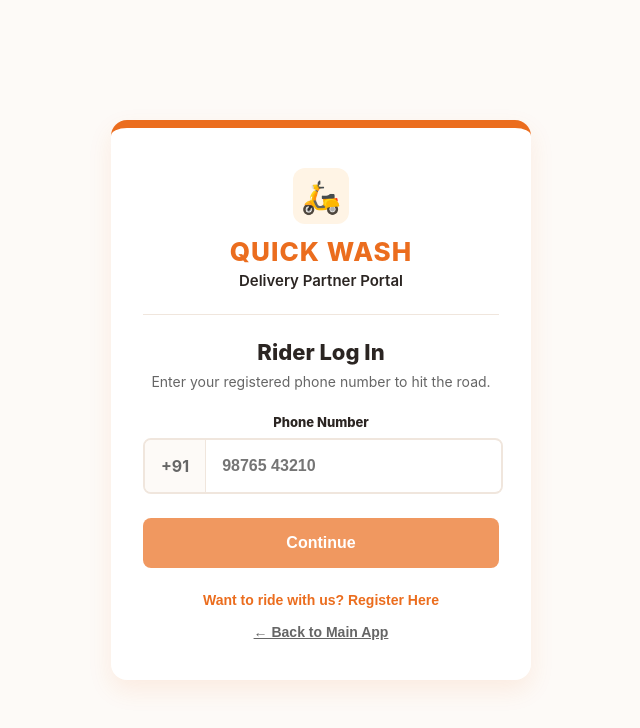
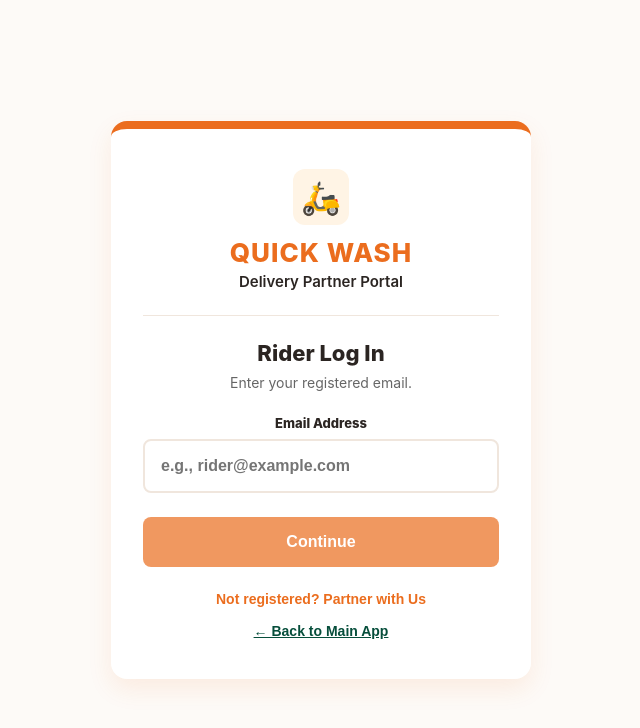
Before and after one commit to Tanvijipoojary/quick-wash1, a React (Create React App) app in the folder main-login-signup/: page /rider in a window 1280 px wide. Shown: the top 728 px of the page, without its empty margins (319-959 px from the left). Built offline with nearby package versions, Linux system fonts and the light colour scheme.

Commit message:
updated full vendor board

```diff
--- a/main-login-signup/src/components/rider/r_onboarding.jsx
+++ b/main-login-signup/src/components/rider/r_onboarding.jsx
@@ -9,8 +9,9 @@ const RiderOnboarding = () => {
   const [otp, setOtp] = useState(['', '', '', '']);
   const [isLoading, setIsLoading] = useState(false);
 
+  // Added 'email' to formData
   const [formData, setFormData] = useState({
-    fullName: '', phone: '', city: '',
+    fullName: '', phone: '', email: '', city: '',
     vehicleType: 'Two Wheeler (Bike/Scooter)', vehicleNumber: ''
   });
 
@@ -20,7 +21,8 @@ const RiderOnboarding = () => {
 
   const handleSendOTP = (e) => {
     e.preventDefault();
-    if (!formData.fullName || !formData.phone) return;
+    // Now requires email to proceed
+    if (!formData.fullName || !formData.phone || !formData.email || !formData.city) return;
     setIsLoading(true);
     setTimeout(() => { setIsLoading(false); setOtpSent(true); }, 1000);
   };
@@ -40,7 +42,7 @@ const RiderOnboarding = () => {
     if (element.nextSibling && element.value !== '') element.nextSibling.focus();
   };
 
-  // Step 1: Rider Basic Registration
+  // Step 1: Rider Basic Registration (Now with Email)
   const renderStep1 = () => (
     <div className="ronb-step-content">
       <div className="ronb-text-header">
@@ -58,12 +60,17 @@ const RiderOnboarding = () => {
             <label>Phone Number</label>
             <input type="tel" name="phone" placeholder="+91 98765 43210" value={formData.phone} onChange={handleInputChange} required />
           </div>
+          {/* NEW: Email Address Field */}
+          <div className="ronb-input-group">
+            <label>Email Address</label>
+            <input type="email" name="email" placeholder="rider@quickwash.com" value={formData.email} onChange={handleInputChange} required />
+          </div>
           <div className="ronb-input-group">
             <label>City</label>
             <input type="text" name="city" placeholder="e.g. Mangaluru" value={formData.city} onChange={handleInputChange} required />
           </div>
           <button type="submit" className="ronb-action-btn" disabled={isLoading}>
-            {isLoading ? 'Sending OTP...' : 'Send Verification OTP'}
+            {isLoading ? 'Sending OTP...' : 'Send OTP to Email'}
           </button>
           <button type="button" className="ronb-text-btn" onClick={() => navigate('/rider')}>
             Already registered? Log in
@@ -71,8 +78,9 @@ const RiderOnboarding = () => {
         </form>
       ) : (
         <form onSubmit={handleVerifyOTP} style={{width: '100%', display: 'flex', flexDirection: 'column', alignItems: 'center'}}>
+          {/* UPDATED: Displays the Email Address instead of Phone */}
           <p style={{textAlign: 'center', color: '#2b2522', fontWeight: '600', marginBottom: '24px'}}>
-            Enter the 4-digit code sent to <br/><span style={{color: '#eb6d1e'}}>{formData.phone}</span>
+            Enter the 4-digit code sent to <br/><span style={{color: '#eb6d1e'}}>{formData.email}</span>
           </p>
           <div className="ronb-otp-container">
             {otp.map((data, index) => (
@@ -82,7 +90,7 @@ const RiderOnboarding = () => {
           <button type="submit" className="ronb-action-btn" disabled={isLoading || otp.join('').length < 4}>
             {isLoading ? 'Verifying...' : 'Verify & Continue'}
           </button>
-          <button type="button" className="ronb-text-btn" onClick={() => setOtpSent(false)} style={{color: '#666'}}>Edit Phone Number</button>
+          <button type="button" className="ronb-text-btn" onClick={() => setOtpSent(false)} style={{color: '#666'}}>Edit Details</button>
         </form>
       )}
     </div>
@@ -113,7 +121,7 @@ const RiderOnboarding = () => {
     </div>
   );
 
-  // Step 3: Rider KYC (Only Required Docs)
+  // Step 3: Rider KYC (Now with Vehicle Insurance!)
   const renderStep3 = () => (
     <div className="ronb-step-content">
       <div className="ronb-text-header">
@@ -134,6 +142,15 @@ const RiderOnboarding = () => {
           <div className="ronb-upload-header">
             <span className="ronb-upload-icon">🏍️</span>
             <div><strong>RC Book / Smart Card</strong><small>Vehicle Registration</small></div>
+          </div>
+          <button className="ronb-upload-btn">Upload</button>
+        </div>
+
+        {/* NEW: Vehicle Insurance Box */}
+        <div className="ronb-upload-box">
+          <div className="ronb-upload-header">
+            <span className="ronb-upload-icon">🛡️</span>
+            <div><strong>Vehicle Insurance</strong><small>Valid Policy Copy</small></div>
           </div>
           <button className="ronb-upload-btn">Upload</button>
         </div>
@@ -171,9 +188,9 @@ const RiderOnboarding = () => {
       <h2>Profile Under Review</h2>
       <p>Thanks for applying, <strong>{formData.fullName || 'Rider'}</strong>!</p>
       <div className="ronb-info-card">
-        Our onboarding team is reviewing your Driving License and Vehicle RC. This usually takes <strong>24 hours</strong>.
+        Our onboarding team is reviewing your Driving License, RC, and Insurance. This usually takes <strong>24 hours</strong>.
       </div>
-      <p className="ronb-sub-text">We will send you an SMS once your background check is clear and you can start accepting deliveries!</p>
+      <p className="ronb-sub-text">We will send you an email once your background check is clear and you can start accepting deliveries!</p>
 
       <button className="ronb-text-btn" style={{marginTop: '32px'}} onClick={() => navigate('/rider')}>
         ← Return to Login Screen
--- a/main-login-signup/src/components/rider/rider.css
+++ b/main-login-signup/src/components/rider/rider.css
@@ -16,8 +16,9 @@
 .rlog-form-title { margin: 0 0 8px 0; font-size: 22px; font-weight: 800; color: #2b2522; }
 .rlog-instruction { margin: 0 0 24px 0; font-size: 14px; color: #666; text-align: center; }
 
-.rlog-input-group { display: flex !important; flex-direction: column !important; width: 100%; gap: 8px; margin-bottom: 24px; }
+.rlog-input-group { display: flex !important; flex-direction: column !important; width: 100%; gap: 8px; margin-bottom: 24px;}
 .rlog-input-group label { font-size: 13px; font-weight: 800; color: #2b2522; }
+.rlog-input-group input { width: 100%; padding: 16px; border: 2px solid #f0e6dd; border-radius: 8px; font-size: 16px; font-weight: 600; color: #2b2522; box-sizing: border-box; outline: none; transition: all 0.2s; background-color: #fff;}
 
 .rlog-phone-input-wrapper { display: flex !important; align-items: center; width: 100%; border: 2px solid #f0e6dd; border-radius: 8px; overflow: hidden; transition: all 0.2s; background-color: #fff;}
 .rlog-phone-input-wrapper:focus-within { border-color: #eb6d1e; box-shadow: 0 0 0 3px rgba(235, 109, 30, 0.15); }
--- a/main-login-signup/src/components/rider/rider.jsx
+++ b/main-login-signup/src/components/rider/rider.jsx
@@ -6,22 +6,24 @@ const RiderLogin = () => {
   const navigate = useNavigate();
 
   // --- STATE MANAGEMENT ---
-  const [step, setStep] = useState(1); // 1 = Phone, 2 = OTP
-  const [isLoading, setIsLoading] = useState(false);
-  const [phone, setPhone] = useState('');
-  const [otp, setOtp] = useState(['', '', '', '']);
+  const [step, setStep] = useState(1); // 1 = Email, 2 = OTP
+   const [isLoading, setIsLoading] = useState(false);
+   const [Email, setEmail] = useState('');
+   const [otp, setOtp] = useState(['', '', '', '']); // 4-digit OTP
 
-  // --- HANDLERS ---
+   // --- HANDLERS ---
   const handleSendOTP = (e) => {
     e.preventDefault();
-    if (!phone) return;
+    if (!Email) return;
 
     setIsLoading(true);
+    // Simulate API call to send OTP
     setTimeout(() => {
       setIsLoading(false);
-      setStep(2);
+      setStep(2); // Move to OTP step
     }, 1200);
   };
+
 
   const handleVerifyOTP = (e) => {
     e.preventDefault();
@@ -58,35 +60,34 @@ const RiderLogin = () => {
 
         <div className="rlog-divider"></div>
 
-        {/* --- STEP 1: PHONE ENTRY --- */}
+ {/* --- STEP 1: EMAIL ENTRY --- */}
         {step === 1 && (
           <form className="rlog-form" onSubmit={handleSendOTP}>
             <h2 className="rlog-form-title">Rider Log In</h2>
-            <p className="rlog-instruction">Enter your registered phone number to hit the road.</p>
+            <p className="rlog-instruction">Enter your registered email.</p>
 
             <div className="rlog-input-group">
-              <label>Phone Number</label>
-              <div className="rlog-phone-input-wrapper">
-                <span className="rlog-country-code">+91</span>
-                <input
-                  type="tel"
-                  placeholder="98765 43210"
-                  value={phone}
-                  onChange={(e) => setPhone(e.target.value)}
-                  required
-                />
-              </div>
+              <label>Email Address</label>
+              <input
+                type="email"
+                placeholder="e.g., rider@example.com"
+                value={Email}
+                onChange={(e) => setEmail(e.target.value)}
+                required
+              />
             </div>
 
-            <button type="submit" className="rlog-submit-btn" disabled={isLoading || !phone}>
+            <button type="submit" className="rlog-submit-btn" disabled={isLoading || !Email}>
               {isLoading ? 'Sending OTP...' : 'Continue'}
             </button>
 
             <div className="rlog-footer-links">
+              {/* This links directly to the 4-step Verification flow we built! */}
               <button type="button" className="rlog-text-link" onClick={() => navigate('/rider-register')}>
-                Want to ride with us? Register Here
+                Not registered? Partner with Us
               </button>
-              <button type="button" className="rlog-back-app-link" onClick={() => navigate('/')}>
+
+              <button type="button" className="vlog-back-app-link" onClick={() => navigate('/')}>
                 ← Back to Main App
               </button>
             </div>
@@ -98,26 +99,30 @@ const RiderLogin = () => {
           <form className="rlog-form" onSubmit={handleVerifyOTP}>
             <h2 className="rlog-form-title">Enter OTP</h2>
             <p className="rlog-instruction">
-              We've sent a 4-digit code to <strong>+91 {phone}</strong>
+              We've sent a 4-digit code to <strong>{Email}</strong>
             </p>
 
             <div className="rlog-otp-container">
               {otp.map((data, index) => (
                 <input
-                  key={index} type="text" maxLength="1" className="rlog-otp-input"
-                  value={data} onChange={(e) => handleOtpChange(e.target, index)}
+                  key={index}
+                  type="text"
+                  maxLength="1"
+                  className="rlog-otp-input"
+                  value={data}
+                  onChange={(e) => handleOtpChange(e.target, index)}
                   onFocus={(e) => e.target.select()}
                 />
               ))}
             </div>
 
             <button type="submit" className="rlog-submit-btn" disabled={isLoading || otp.join('').length < 4}>
-              {isLoading ? 'Verifying...' : 'Start Riding'}
+              {isLoading ? 'Verifying...' : 'Secure Log In'}
             </button>
 
             <div className="rlog-footer-links">
-              <button type="button" className="rlog-text-link" onClick={() => setStep(1)} style={{color: '#666'}}>
-                Wrong number? Go back
+              <button type="button" className="rlog-text-link" onClick={() => setStep(1)} style={{color: '#e58415'}}>
+                Wrong email? Go back
               </button>
             </div>
           </form>
--- a/main-login-signup/src/components/vendor/vendor.jsx
+++ b/main-login-signup/src/components/vendor/vendor.jsx
@@ -8,13 +8,13 @@ const VendorLogin = () => {
   // --- STATE MANAGEMENT ---
   const [step, setStep] = useState(1); // 1 = Email, 2 = OTP
   const [isLoading, setIsLoading] = useState(false);
-  const [email, setEmail] = useState('');
+  const [Email, setEmail] = useState('');
   const [otp, setOtp] = useState(['', '', '', '']); // 4-digit OTP
 
   // --- HANDLERS ---
   const handleSendOTP = (e) => {
     e.preventDefault();
-    if (!email) return;
+    if (!Email) return;
 
     setIsLoading(true);
     // Simulate API call to send OTP
@@ -75,13 +75,13 @@ const VendorLogin = () => {
               <input
                 type="email"
                 placeholder="e.g., vendor@example.com"
-                value={email}
+                value={Email}
                 onChange={(e) => setEmail(e.target.value)}
                 required
               />
             </div>
 
-            <button type="submit" className="vlog-submit-btn" disabled={isLoading || !email}>
+            <button type="submit" className="vlog-submit-btn" disabled={isLoading || !Email}>
               {isLoading ? 'Sending OTP...' : 'Continue'}
             </button>
 
@@ -103,7 +103,7 @@ const VendorLogin = () => {
           <form className="vlog-form" onSubmit={handleVerifyOTP}>
             <h2 className="vlog-form-title">Enter OTP</h2>
             <p className="vlog-instruction">
-              We've sent a 4-digit code to <strong>{email}</strong>
+              We've sent a 4-digit code to <strong>{Email}</strong>
             </p>
 
             <div className="vlog-otp-container">
```
